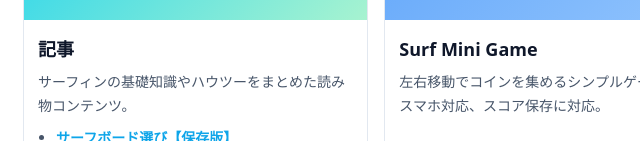
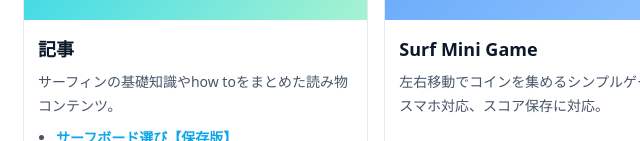
Before and after one commit to vimdiff526-oss/surf, a plain HTML site: page index.html in a window 1280 px wide. Shown: the part 659-800 px from the top of the page, 83-723 px from the left. Drawn offline with Linux system fonts and the light colour scheme.

Commit message:
feat: index修正10

```diff
--- a/index.html
+++ b/index.html
@@ -142,7 +142,7 @@
             <div class="thumb" aria-hidden="true"></div>
             <div class="body">
               <h3>記事</h3>
-              <p>サーフィンの基礎知識やハウツーをまとめた読み物コンテンツ。</p>
+              <p>サーフィンの基礎知識やhow toをまとめた読み物コンテンツ。</p>
               <ul>
                 <li><a href="./サーフボード選び.html" aria-label="サーフボード選び【保存版】の記事を開く">サーフボード選び【保存版】</a></li>
               </ul>
```
